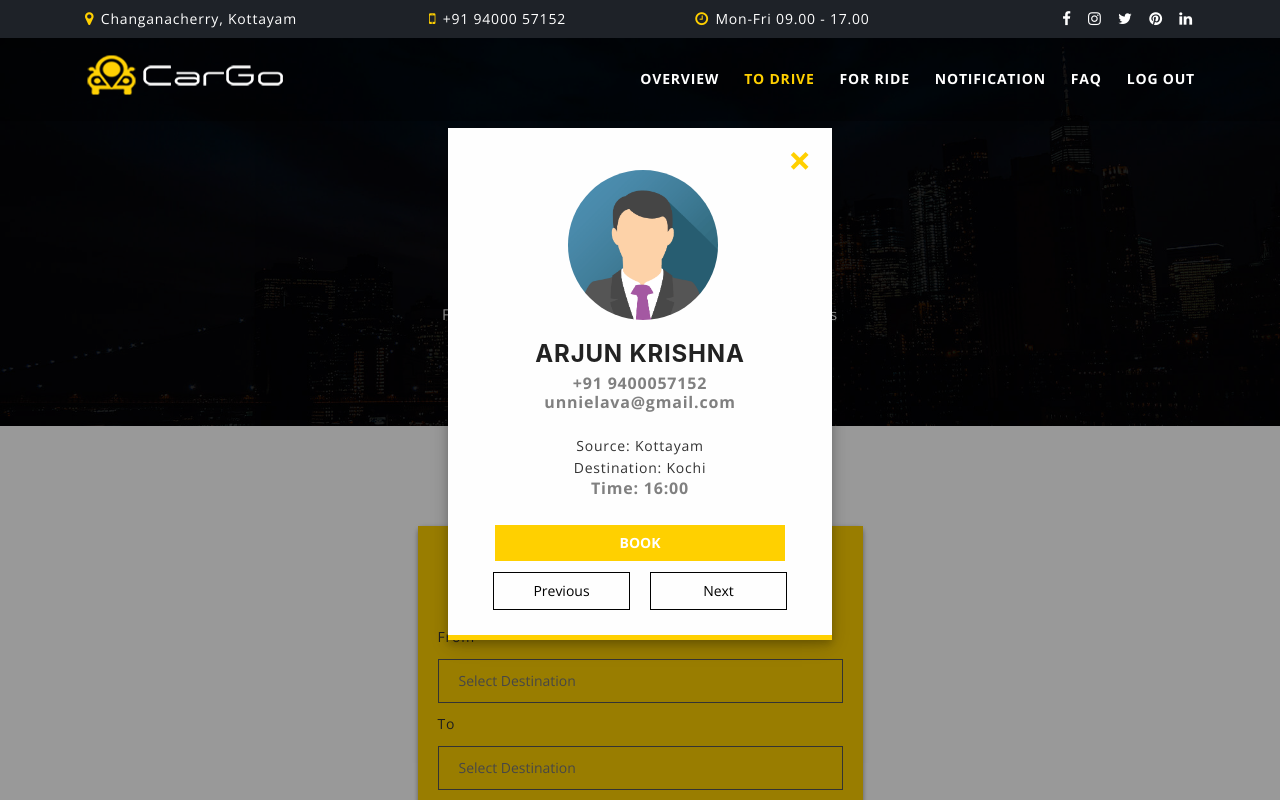
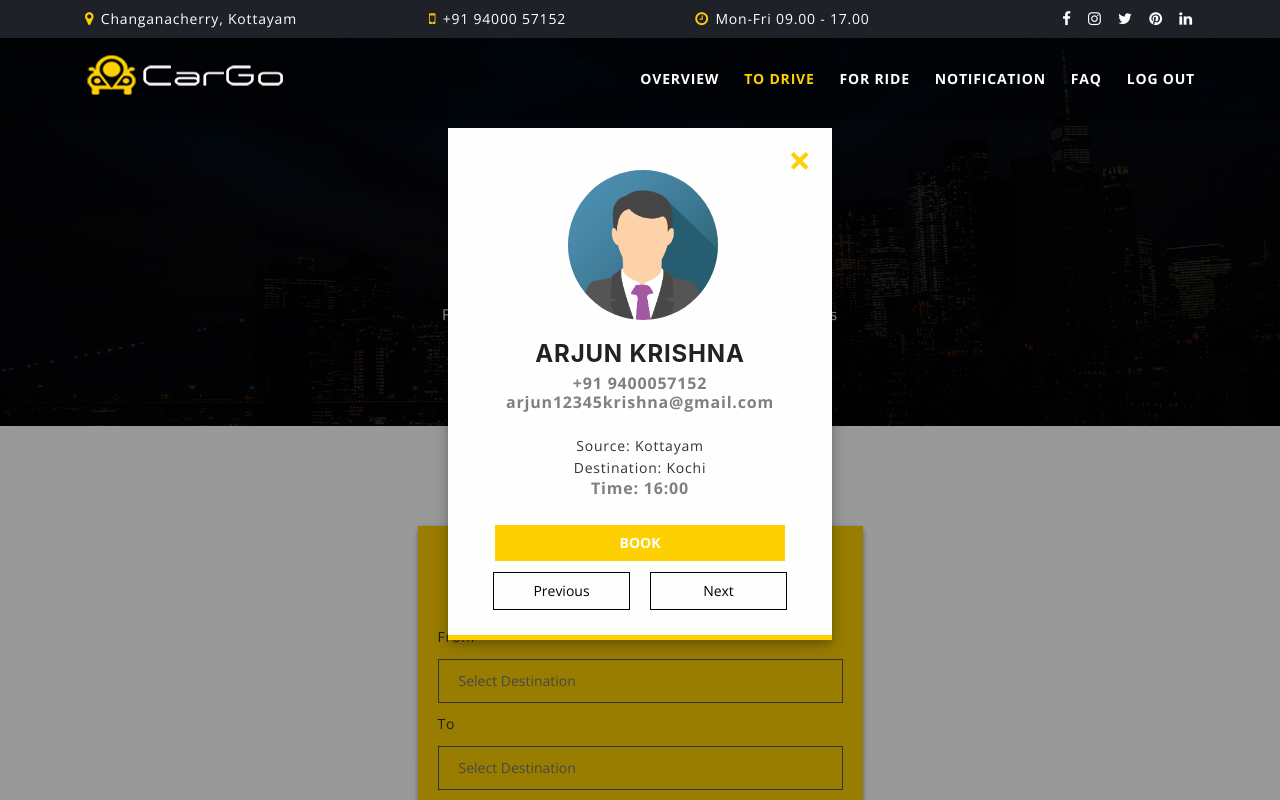
Before and after one commit to decoded-cipher/CarGo, a PHP site: page /drive.php in a window 1280 px wide. Run offline with PHP 8.4, Linux system fonts and the light colour scheme.

Commit message:
Just random updations in drive.php

```diff
--- a/drive.php
+++ b/drive.php
@@ -355,7 +355,7 @@
                                 font-family: -apple-system, BlinkMacSystemFont, 'Segoe UI', Roboto, Oxygen, Ubuntu, Cantarell, 'Open Sans', 'Helvetica Neue', sans-serif;">
                                 ARJUN KRISHNA</h4>
                             <h6 style="color: gray;">+91 9400057152<h6>
-                            <h6 style="color: gray;">unnielava@gmail.com</h6><br>
+                            <h6 style="color: gray;">arjun12345krishna@gmail.com</h6><br>
 
                             <div class="route">
                                 <div class="from"><p>Source: Kottayam</p></div>
```
